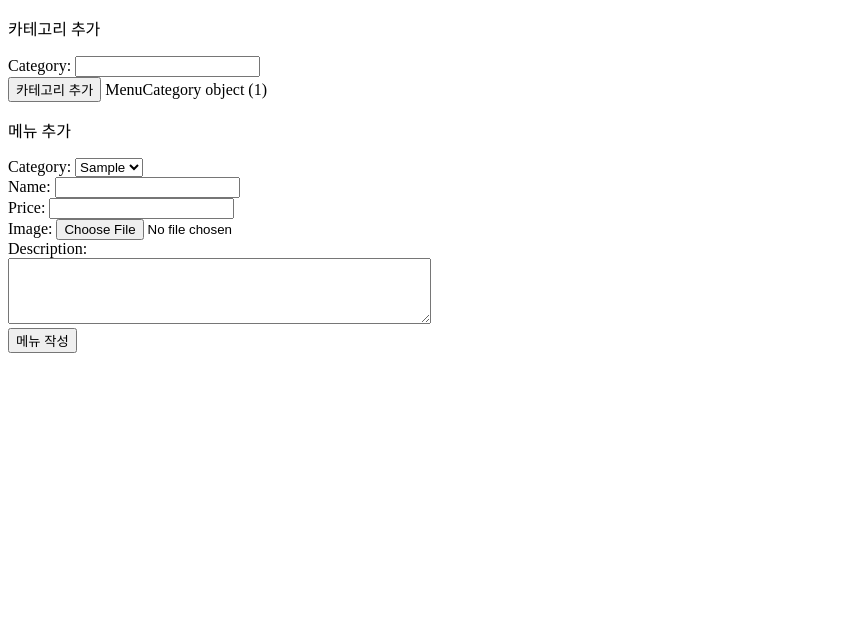
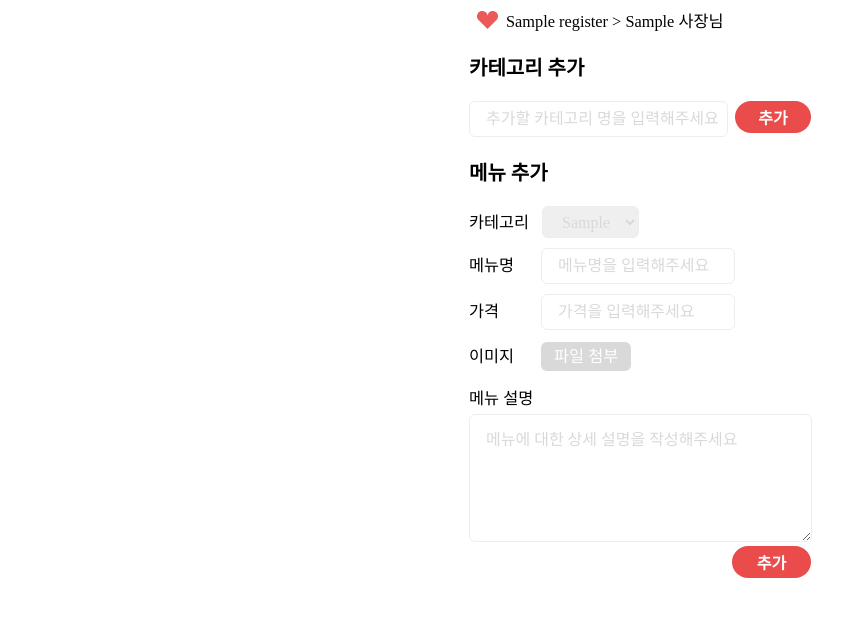
Before and after one commit to mogg22/Helpkiosk, a Django app: template helpkiosk/sellers/templates/sellers/menu_create.html in a window 1280 px wide. Shown: the top 617 px of the page, without its empty margins (0-867 px from the left). Run offline with Django 4.2, Linux system fonts and the light colour scheme; the template is opened without the code that fills it: values that come from a table or form of the project are taken from there, others are empty; tables that the repository leaves empty hold one stand-in row (values such as "Sample post"); some web fonts are replaced.

Commit message:
docs: menu_create.html 수정 및 menu_create.css 추가

```diff
--- a/helpkiosk/helpkiosk/settings.py
+++ b/helpkiosk/helpkiosk/settings.py
@@ -120,7 +120,11 @@ USE_TZ = True
 # Static files (CSS, JavaScript, Images)
 # https://docs.djangoproject.com/en/4.2/howto/static-files/
 
-STATIC_URL = 'static/'
+STATIC_URL = '/static/'
+
+STATICFILES_DIRS = [
+    os.path.join(BASE_DIR, 'static'),
+]
 
 # Default primary key field type
 # https://docs.djangoproject.com/en/4.2/ref/settings/#default-auto-field
--- a/helpkiosk/sellers/templates/sellers/menu_create.html
+++ b/helpkiosk/sellers/templates/sellers/menu_create.html
@@ -1,28 +1,38 @@
+{% load static %}
 <!DOCTYPE html>
 <html lang="ko">
 <head>
   <meta charset="UTF-8">
   <meta name="viewport" content="width=device-width, initial-scale=1.0">
+  <link rel="stylesheet" type="text/css" href="https://cdn.jsdelivr.net/gh/orioncactus/pretendard/dist/web/static/pretendard.css" />
+  <link rel="stylesheet" href="{% static 'css/menu_create.css' %}">
   <title>Document</title>
 </head>
 <body>
+  <div id="container">
+    <div id="store">
+      <img src="{% static 'images/heart.png' %}" id="heart">
+      {{market.register.name}} > {{market.register.representative}} 사장님  {% comment %}수정했는데도 안불러와지네요..쩝 {% endcomment %}
+    </div>
     <p>카테고리 추가</p>
-  <form method="POST" enctype="multipart/form-data" onsubmit="return validateCategory()">
+    <form method="POST" id="category_create" enctype="multipart/form-data" onsubmit="return validateCategory()">
       {% csrf_token %}
-    <label for="category">Category:</label>
-    <input type="text" id="category" name="category"><br>
-    <input type="submit" name="btn1" value="카테고리 추가">
+      {% comment %} <label for="category">Category:</label> {% endcomment %}
+      <input type="text" id="category1" name="category" placeholder="추가할 카테고리 명을 입력해주세요"><br>
+      <input type="submit" id="btn1" name="btn1" value="추가">
+      {% comment %}
       {% for category in categories %}
       {{category}}
       {% empty %}
       카테고리를 등록하세요
       {% endfor %}
+      {% endcomment %}
     </form>
     <p>메뉴 추가</p>
     <form method="POST" enctype="multipart/form-data" onsubmit="return validateMenu()">
       {% csrf_token %}
-    <label for="category">Category:</label>
-    <select id="category" name="category">
+      <label for="category">카테고리</label>
+      <select id="category2" name="category">
         {% for category in categories %}
           <option value="{{ category.pk }}">{{ category.category }}</option>
         {% empty %}
@@ -30,16 +40,19 @@
         {% endfor %}
       </select>
       <br>
-    <label for="name">Name:</label>
-    <input type="text" id="name" name="name"><br>
-    <label for="price">Price:</label>
-    <input type="number" id="price" name="price" min="0"><br>
-    <label for="img">Image:</label>
-    <input type="file" id="img" name="img"><br>
-    <label for="exp">Description:</label><br>
-    <textarea id="exp" name="exp" rows="4" cols="50"></textarea><br>
-    <input type="submit" name="btn2" value="메뉴 작성">
+      <label for="name">메뉴명</label>
+      <input type="text" id="name" name="name" placeholder="메뉴명을 입력해주세요"><br>
+      <label for="price">가격</label>
+      <input type="number" id="price" name="price" min="0" placeholder="가격을 입력해주세요"><br>
+      <label for="img">이미지</label>
+      <label class="input-file-btn" for="img">파일 첨부</label>
+      <input type="file" id="img" name="img" style="display: none">
+      <br><br>
+      <label for="exp">메뉴 설명</label><br>
+      <textarea id="exp" name="exp" placeholder="메뉴에 대한 상세 설명을 작성해주세요"></textarea><br>
+      <div id="btn-div"> <input type="submit" id="btn2" name="btn2" value="추가"> </div>
     </form>
+  </div>
 
 
   <script>
--- /dev/null
+++ b/helpkiosk/static/css/menu_create.css
@@ -0,0 +1,162 @@
+* {
+    font-family: Pretendard;
+}
+
+#container {
+    width: 342px;
+    margin: 0 auto;
+    position: relative;
+}
+
+#store {
+    display: flex;
+    align-items: center;
+    font-size: 16.346px;
+    font-weight: 400;
+    margin-left: 8px;
+}
+
+#heart {
+    width: 20.989px;
+    height: 18px;
+    margin-right: 8px;
+}
+
+p {
+    font-size: 20px;
+    font-weight: 600;
+}
+
+#category_create {
+    display: flex;
+}
+
+#category1 {
+    display: flex;
+    width: 239px;
+    height: 32px;
+    padding-left: 16px;
+    justify-content: center;
+    align-items: center;
+    flex-shrink: 0;
+    border-radius: 6px;
+    border: 1px solid var(--line-light-gray, #EDEDED);
+    font-size: 16px;
+    font-weight: 500;
+}
+
+input::placeholder {
+    color: var(--d-9-d-9-d-9, #D9D9D9);
+}
+
+#btn1 {
+    display: flex;
+    justify-content: center;
+    width: 79px;
+    height: 32px;
+    margin-left: 7px;
+    border: none;
+    border-radius: 32px;
+    background: var(--main-color, #EA4C4C);
+    color: #FFF;
+    font-size: 16px;
+    font-weight: 700;
+}
+
+label {
+    color: #000;
+    font-size: 16.346px;
+    font-weight: 400;
+}
+
+#category2 {
+    height: 32px;
+    margin-left: 9px;
+    margin-bottom: 10px;
+    padding-left: 15px;
+    padding-right: 12px;
+    border-radius: 6px;
+    border: 1px solid var(--line-light-gray, #EDEDED);
+    color: var(--d-9-d-9-d-9, #D9D9D9);
+    font-size: 16px;
+    font-weight: 500;
+}
+
+#name {
+    width: 174px;
+    height: 32px;
+    margin-left: 23px;
+    margin-bottom: 10px;
+    padding-left: 16px;
+    border-radius: 6px;
+    border: 1px solid var(--line-light-gray, #EDEDED);
+    font-size: 16px;
+    font-weight: 500;
+}
+
+#price {
+    width: 174px;
+    height: 32px;
+    margin-left: 38px;
+    margin-bottom: 13px;
+    padding-left: 16px;
+    border-radius: 6px;
+    border: 1px solid var(--line-light-gray, #EDEDED);
+    font-size: 16px;
+    font-weight: 500;
+}
+
+.img {
+    margin-left: 23px;
+    margin-bottom: 13px;
+}
+
+/* file-upload-button 커스터마이징하기!  */
+.input-file-btn {
+    width: 78px;
+    height: 27px;
+    margin-left: 23px;
+    padding: 5px 13px;
+    border: none;
+    border-radius: 6px;
+    background: #D9D9D9;
+    color: #FFF;
+    cursor: pointer;
+    &:hover {
+        background: #EA4C4C;
+    }
+}
+
+#exp {
+    width: 323px;
+    height: 113px;
+    margin-top: 5px;
+    padding-top: 11px;
+    padding-left: 16px;
+    border-radius: 6px;
+    border: 1px solid var(--line-light-gray, #EDEDED);
+    font-size: 16px;
+    font-weight: 500;
+}
+
+textarea::placeholder{
+    color: var(--d-9-d-9-d-9, #D9D9D9);
+}
+
+#btn-div {
+    display: flex;
+    justify-content: flex-end;
+}
+
+#btn2 {
+    display: flex;
+    justify-content: center;
+    width: 79px;
+    height: 32px;
+    border: none;
+    border-radius: 32px;
+    background: var(--main-color, #EA4C4C);
+    color: #FFF;
+    font-size: 16px;
+    font-weight: 700;
+}
```
Also changed, not shown: helpkiosk/static/images/heart.png (added), 1 other file. Lines whose indentation alone changed are shown as unchanged.
